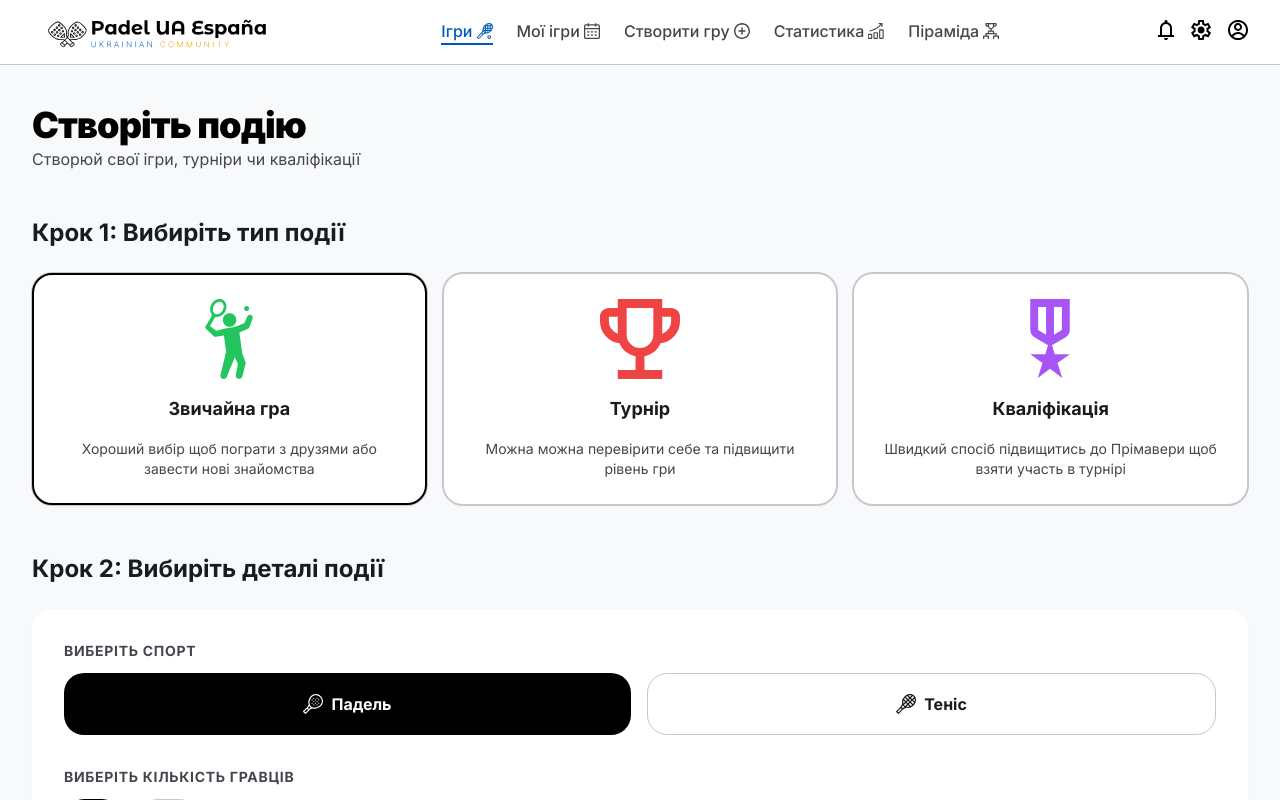
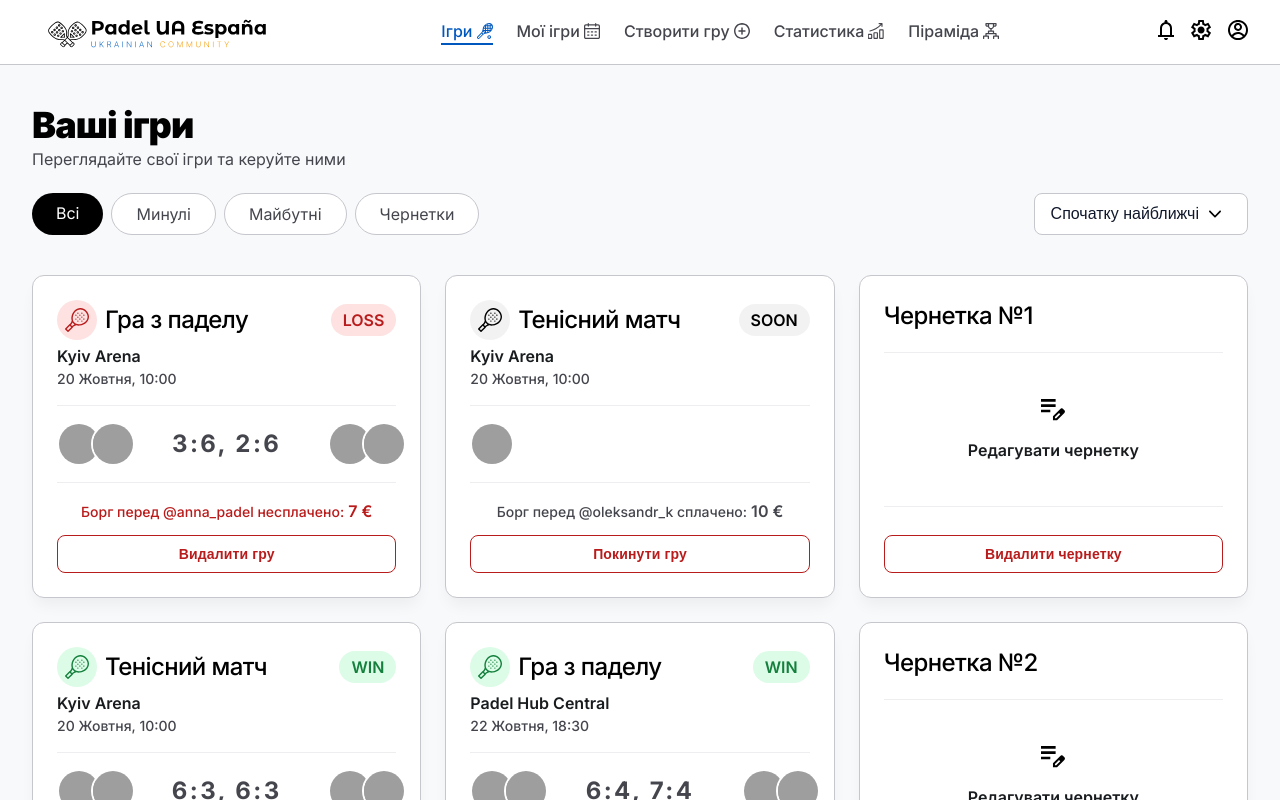
Before and after one commit to fgtucv/sport-project, a React (Create React App) app: page / in a window 1280 px wide. Shown: the top 800 px of the page. Built offline with nearby package versions, Linux system fonts and the light colour scheme; grey boxes are pictures that could not be loaded; the HTML template or start-up script is replaced by a standard one.

Commit message:
add MainTitle components

```diff
--- a/src/App.js
+++ b/src/App.js
@@ -9,8 +9,8 @@ function App() {
     <div className="test">
       <Header/>
        {/* <Main/> */}
-       {/* <MyEvent/> */}
-       <CreateEvent/>
+       <MyEvent/>
+       {/* <CreateEvent/> */}
       <Footer/>
     </div>
   );
--- /dev/null
+++ b/src/components/MainTitle/MainTitle.jsx
@@ -0,0 +1,8 @@
+import style from "./MainTitle.module.scss";
+
+export const MainTitle = ({text}) => {
+    return <div className={style.header}>
+        <h1 className={style.title}>{text.title}</h1>
+        <p className={style.subtitle}>{text.subtitle}</p>
+    </div>
+};
--- /dev/null
+++ b/src/components/MainTitle/MainTitle.module.scss
@@ -0,0 +1,15 @@
+.title {
+    font-weight: 900;
+    font-size: 36px;
+    line-height: 40px;
+    letter-spacing: -0.9px;
+    color: #000000;
+}
+
+.subtitle {
+    font-weight: 400;
+    font-size: 16px;
+    line-height: 20px;
+    color: #45464D;
+    margin-top: 4px;
+}
--- a/src/pages/CreateEventPage/CreateEvent.jsx
+++ b/src/pages/CreateEventPage/CreateEvent.jsx
@@ -1,3 +1,5 @@
+import { Component } from "react";
+// icons
 import { GameEventIcon } from "../../components/Icons/Icons";
 import { QualificationEventIcon } from "../../components/Icons/Icons";
 import { TournamentEventIcon } from "../../components/Icons/Icons";
@@ -6,17 +8,22 @@ import { DataIcon } from "../../components/Icons/Icons";
 import { LocationIcon } from "../../components/Icons/Icons";
 import { PadelIcon } from "../../components/Icons/Icons";
 import { TennisIcon } from "../../components/Icons/Icons";
+import { PriceIcon } from "../../components/Icons/Icons";
+// component
 import { Container } from "../../components/Container/Container";
-import { PriceIcon } from "../../components/Icons/Icons";
+import { MainTitle } from "../../components/MainTitle/MainTitle";
+// style
 import style from "./CreateEvent.module.scss";
+
+const text = {
+    title: "Створіть подію",
+    subtitle: "Створюйте свої ігри, турніри, кваліфікації",
+}
 
 export const CreateEvent = () => {
     return <section className={style.create}>
         <Container>
-            <div className={style.createHeader}>
-                <h1 className={style.createTitle}>Створіть подію</h1>
-                <p className={style.createSubtitle}>Створюй свої ігри, турніри чи кваліфікації</p>
-            </div>
+            <MainTitle text={text}/>
             <h2 className={style.createStepTitle}>Крок 1: Вибиріть тип події</h2>
             <ul className={style.createEventTypes}>
                 <li className={style.createEventType + ' ' + style.activeType}>
--- a/src/pages/CreateEventPage/CreateEvent.module.scss
+++ b/src/pages/CreateEventPage/CreateEvent.module.scss
@@ -4,22 +4,6 @@
 
 .create>div {
     padding: 40px 0;
-}
-
-.createTitle {
-    font-weight: 900;
-    font-size: 36px;
-    line-height: 40px;
-    letter-spacing: -0.9px;
-    color: #000000;
-}
-
-.createSubtitle {
-    font-weight: 400;
-    font-size: 16px;
-    line-height: 20px;
-    color: #45464D;
-    margin-top: 4px;
 }
 
 .createStepTitle {
--- a/src/pages/MainPage/Main.jsx
+++ b/src/pages/MainPage/Main.jsx
@@ -1,20 +1,27 @@
-import { Container } from "../../components/Container/Container"
+// icon
 import { Category } from "../../components/Category/Category";
 import { Sorted } from "../../components/Sorted/Sorted";
 import { LocationIcon } from "../../components/Icons/Icons";
 import { InfoIcon } from "../../components/Icons/Icons";
 import { ComeToGameIcon } from "../../components/Icons/Icons";
+// data
 import daysData from "../../data/days.json";
 import gamesData from "../../data/AllGames.json"
+// style
 import style from "./Main.module.scss";
+// components
+import { MainTitle } from "../../components/MainTitle/MainTitle";
+import { Container } from "../../components/Container/Container";
+
+const text = {
+    title: "Доступні ігри",
+    subtitle: "Знайдіть гру для себе щоб пограти",
+}
 
 export const Main = () => {
     return <main className={style.main}>
         <Container>
-            <div className={style.mainHeader}>
-                <h1 className={style.mainTitle}>Доступні ігри</h1>
-                <p className={style.mainSubtitle}>Доєднуйтесь до ігор створених іншими гравцями</p>
-            </div>
+            <MainTitle text={text}/>
             <ul className={style.mainDates}>
                 {
                     daysData.map((day) => (
--- a/src/pages/MainPage/Main.module.scss
+++ b/src/pages/MainPage/Main.module.scss
@@ -4,22 +4,6 @@
 
 .main>div {
     padding: 40px 0;
-}
-
-.mainTitle {
-    font-weight: 900;
-    font-size: 36px;
-    line-height: 40px;
-    letter-spacing: -0.9px;
-    color: #000000;
-}
-
-.mainSubtitle {
-    font-weight: 400;
-    font-size: 16px;
-    line-height: 20px;
-    color: #45464D;
-    margin-top: 4px;
 }
 
 .mainDates {
--- a/src/pages/MyEventPage/MyEvent.jsx
+++ b/src/pages/MyEventPage/MyEvent.jsx
@@ -1,19 +1,25 @@
+// icon
 import { TennisIcon } from "../../components/Icons/Icons";
 import { PadelIcon } from "../../components/Icons/Icons";
 import { DraftIcon } from "../../components/Icons/Icons";
+// components
 import { Container } from "../../components/Container/Container";
+import { MainTitle } from "../../components/MainTitle/MainTitle";
 import { Sorted } from "../../components/Sorted/Sorted";
+// data
 import data from "../../data/MyEvenst.json";
+// style
 import style from "./MyEvent.module.scss";
 
+const text = {
+    title: "Ваші ігри",
+    subtitle: "Переглядайте свої ігри та керуйте ними",
+}
 
 export const MyEvent = () => {
     return <section className={style.myEvent}>
         <Container>
-            <div className={style.myEventHeader}>
-                <h1 className={style.myEventTitle}>Ваші ігри</h1>
-                <p className={style.myEventSubtitle}>Переглядайте та керуйте всіма своїми іграми</p>
-            </div>
+            <MainTitle text={text}/>
             <div className={style.myEventFilter}>
                 <ul className={style.myEventTypes}>
                     <li className={style.myEventType + ' ' + style.activeType}>Всі</li>
--- a/src/pages/MyEventPage/MyEvent.module.scss
+++ b/src/pages/MyEventPage/MyEvent.module.scss
@@ -6,29 +6,10 @@
     padding: 40px 0;
 }
 
-.myEventHeader {
-    margin-bottom: 24px;
-}
-
-.myEventTitle {
-    font-weight: 900;
-    font-size: 36px;
-    line-height: 40px;
-    letter-spacing: -0.9px;
-    color: #000000;
-}
-
-.myEventSubtitle {
-    font-weight: 400;
-    font-size: 16px;
-    line-height: 20px;
-    color: #45464D;
-    margin-top: 4px;
-}
-
 .myEventFilter {
     display: flex;
     justify-content: space-between;
+    margin-top: 24px;
 }
 
 .myEventTypes {
```
